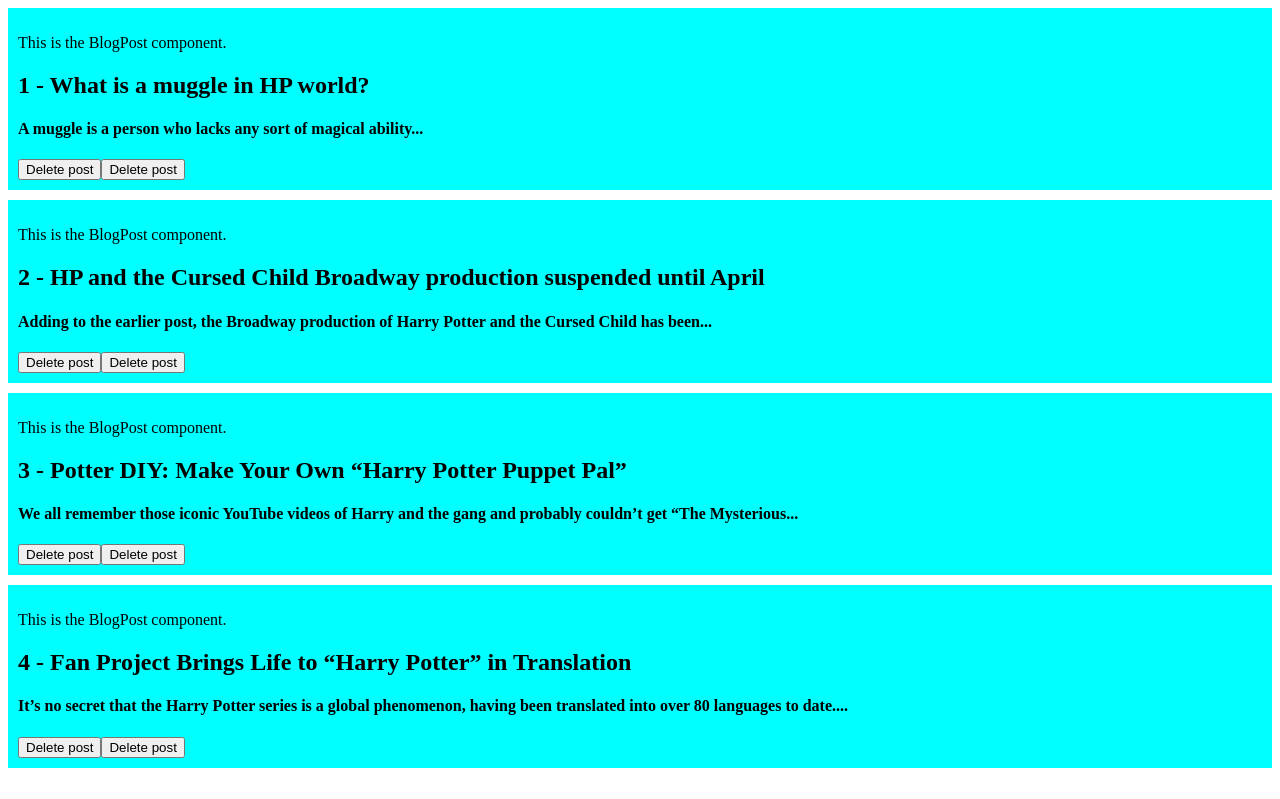
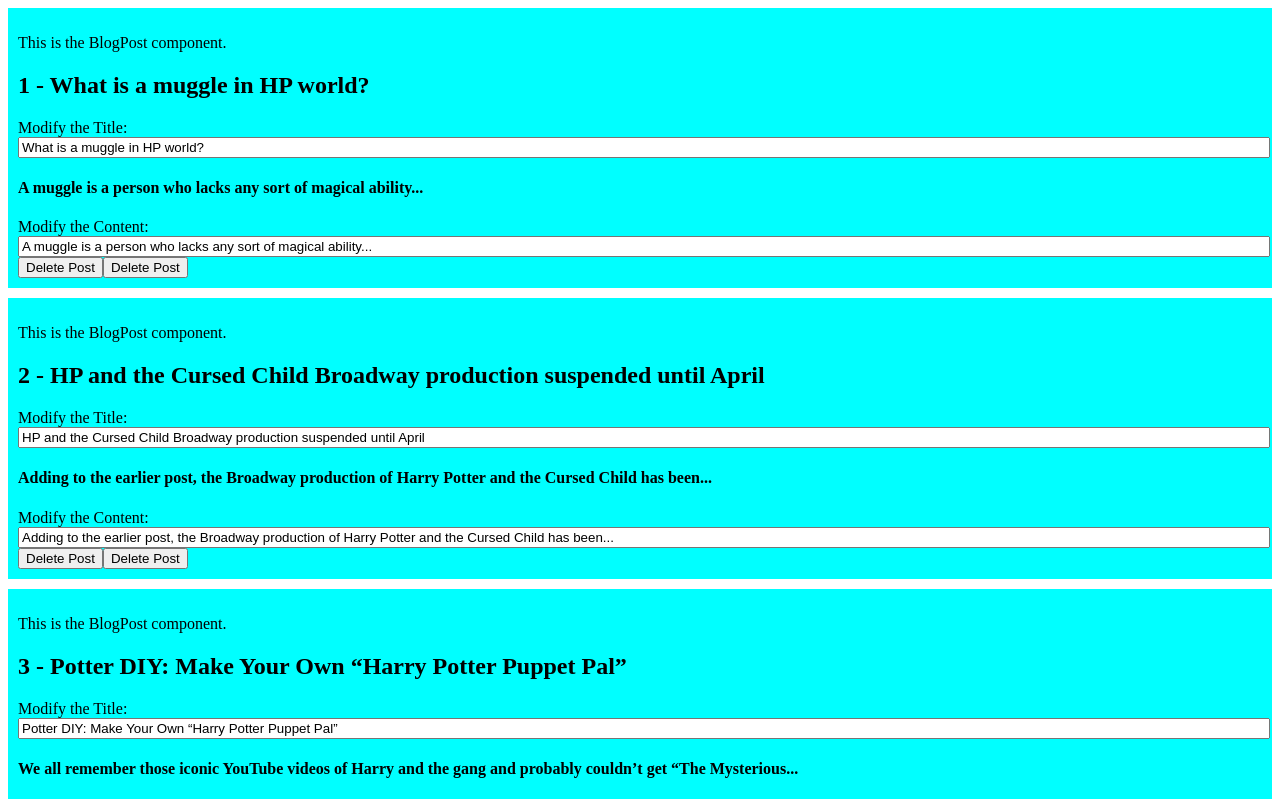
Before and after one commit to kayleechristine/learn-vue-3-with-bingyang, a Vue app: page / in a window 1280 px wide. Shown: the top 799 px of the page. Built offline with nearby package versions, Linux system fonts and the light colour scheme.

Commit message:
practice component v-model

```diff
--- a/src/App.vue
+++ b/src/App.vue
@@ -1,5 +1,50 @@
+<!-- Vue 25: Component V-Model -->
+<template>
+  <BlogPost v-for="post in posts" :key="post.id" :id="post.id" v-model:blogPostTitle="post.blogPostTitle"
+    v-model:blogPostContent="post.blogPostContent" @delete-blog-post="processDeletion"></BlogPost>
+</template>
+
+<script setup>
+import { ref } from 'vue'
+import BlogPost from './BlogPost.vue'
+let posts = ref([
+  {
+    id: 1,
+    blogPostTitle: 'What is a muggle in HP world?',
+    blogPostContent:
+      'A muggle is a person who lacks any sort of magical ability...'
+  },
+  {
+    id: 2,
+    blogPostTitle:
+      'HP and the Cursed Child Broadway production suspended until April',
+    blogPostContent:
+      'Adding to the earlier post, the Broadway production of Harry Potter and the Cursed Child has been...'
+  },
+  {
+    id: 3,
+    blogPostTitle: 'Potter DIY: Make Your Own “Harry Potter Puppet Pal”',
+    blogPostContent:
+      'We all remember those iconic YouTube videos of Harry and the gang and probably couldn’t get “The Mysterious...'
+  },
+  {
+    id: 4,
+    blogPostTitle: 'Fan Project Brings Life to “Harry Potter” in Translation',
+    blogPostContent:
+      'It’s no secret that the Harry Potter series is a global phenomenon, having been translated into over 80 languages to date....'
+  }
+])
+
+function processDeletion(id) {
+  let index = posts.value.findIndex((item) => item.id == id)
+  posts.value.splice(index, 1)
+}
+</script>
+
+<style scoped></style>
+
 <!-- Vue 24: Component Events -->
-<template>
+<!-- <template>
   <BlogPost v-for="post in posts" :key="post.id" v-bind="post" @delete-blog-post="processDeletion"></BlogPost>
 </template>
 
@@ -40,7 +85,7 @@
 }
 </script>
 
-<style scoped></style>
+<style scoped></style> -->
 
 <!-- Vue 23: Props -->
 <!-- <template>
--- a/src/BlogPost.vue
+++ b/src/BlogPost.vue
@@ -4,9 +4,16 @@
             {{ message }}
         </p>
         <h2>{{ id }} - {{ blogPostTitle }}</h2>
+        <div>Modify the Title:
+            <input type="text" v-model="blogPostTitle" />
+        </div>
         <h4>{{ blogPostContent }}</h4>
-        <button @click="$emit('delete-blog-post', id)">Delete post</button>
-        <button @click="emitDeletePostEvent(id)">Delete post</button>
+        <div>
+            Modify the Content:
+            <input type="text" v-model="blogPostContent" />
+        </div>
+        <button @click="$emit('delete-blog-post', id)">Delete Post</button>
+        <button @click="emitDeletePostEvent(id)">Delete Post</button>
     </div>
 </template>
 
@@ -14,12 +21,15 @@
 import { ref } from 'vue'
 
 let message = ref('This is the BlogPost component.')
-defineProps(['id', 'blogPostTitle', 'blogPostContent'])
+defineProps(['id'])
 
 const emit = defineEmits(['delete-blog-post'])
 function emitDeletePostEvent(id) {
     emit('delete-blog-post', id)
 }
+
+let blogPostTitle = defineModel('blogPostTitle')
+let blogPostContent = defineModel('blogPostContent')
 </script>
 
 <style scoped>
@@ -28,4 +38,8 @@
     padding: 10px;
     margin-bottom: 10px;
 }
+
+input {
+    width: 100%;
+}
 </style>
```
